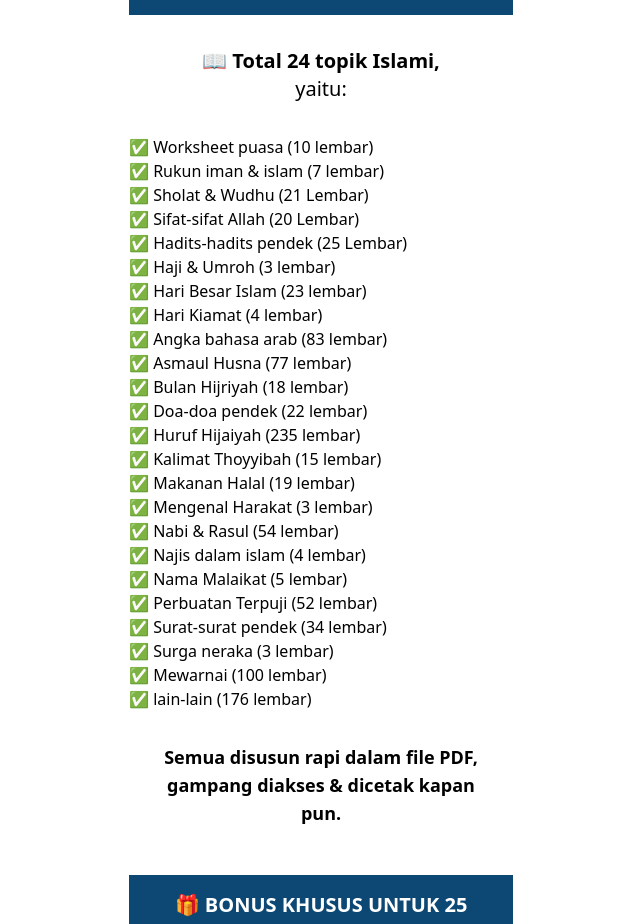
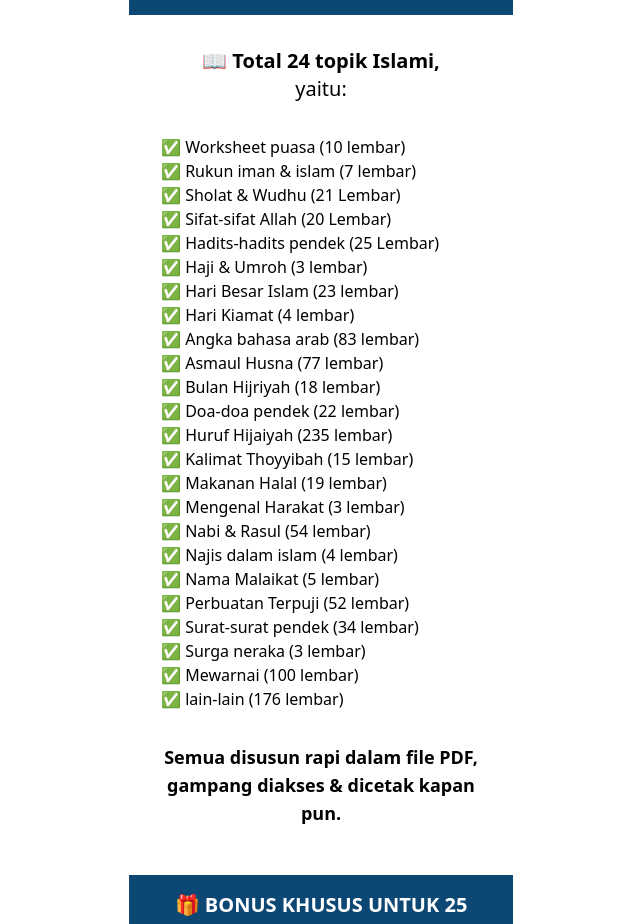
Before and after one commit to alfannnnnn/ebook-2, a React (Vite) app: page / in a window 1280 px wide. Shown: the part 3560-4484 px from the top of the page, without its empty margins (319-959 px from the left). Built offline with nearby package versions, Linux system fonts and the light colour scheme.

Commit message:
Update Topik.jsx

```diff
--- a/src/components/Topik.jsx
+++ b/src/components/Topik.jsx
@@ -12,7 +12,7 @@ const Topik = () => {
         yaitu:
       </p>
       {/* <img src={topikImage[0].url} alt={topikImage[0].alt} /> */}
-      <div>
+      <div className="px-8 " >
         <p>
           ✅️ Worksheet puasa (10 lembar) <br /> ✅️ Rukun iman & islam (7
           lembar) <br /> ✅️ Sholat & Wudhu (21 Lembar) <br /> ✅️ Sifat-sifat
```
